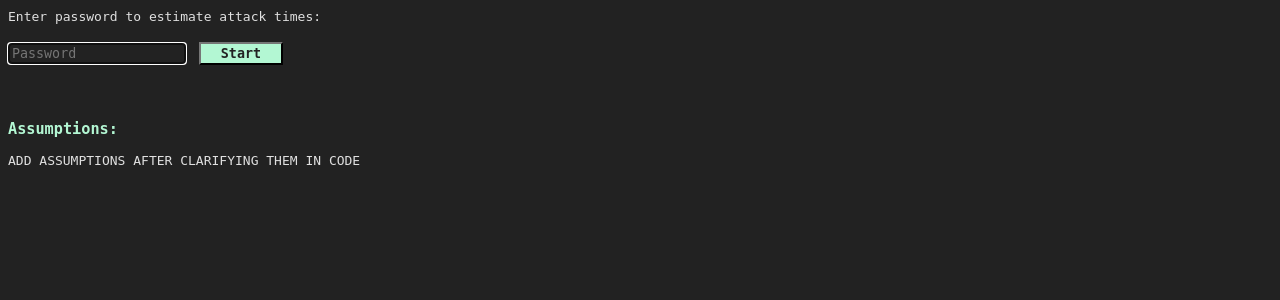
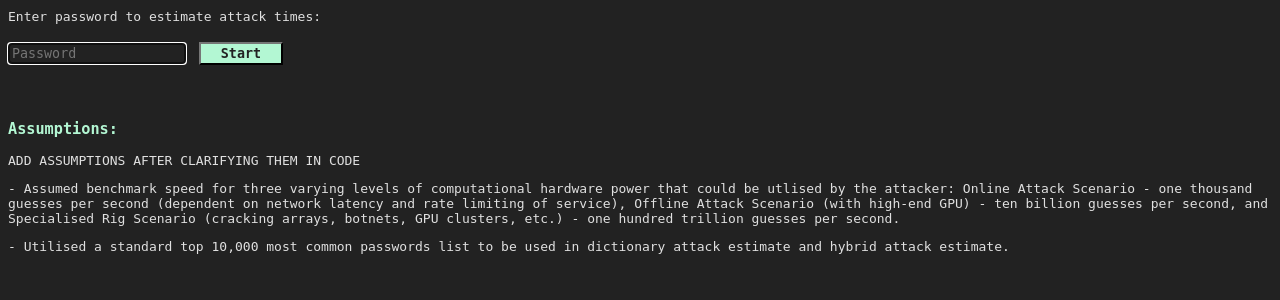
Before and after one commit to shaylaing/password-security-toolkit, a Flask app: page /simulator in a window 1280 px wide. Shown: the part 184-484 px from the top of the page. Run offline with Flask 3, Linux system fonts and the light colour scheme.

Commit message:
Partially added assumptions to attack simulator HTML page.

```diff
--- a/project/templates/simulator.html
+++ b/project/templates/simulator.html
@@ -23,6 +23,9 @@
     </div>
     <div class="assumptions-section">
         <h3 class="header">Assumptions:</h3>
-        <p id="assumptions">ADD ASSUMPTIONS AFTER CLARIFYING THEM IN CODE</p>
+        <p>ADD ASSUMPTIONS AFTER CLARIFYING THEM IN CODE</p>
+        <p>- Assumed benchmark speed for three varying levels of computational hardware power that could be utlised by the attacker: Online Attack Scenario - one thousand guesses per second (dependent on network latency and rate limiting of service), Offline Attack Scenario (with high-end GPU) - ten billion guesses per second, and Specialised Rig Scenario (cracking arrays, botnets, GPU clusters, etc.) - one hundred trillion guesses per second.</p>
+        <p>- Utilised a standard top 10,000 most common passwords list to be used in dictionary attack estimate and hybrid attack estimate.</p>
+        <p></p>
     </div>
 {% endblock %}
```
